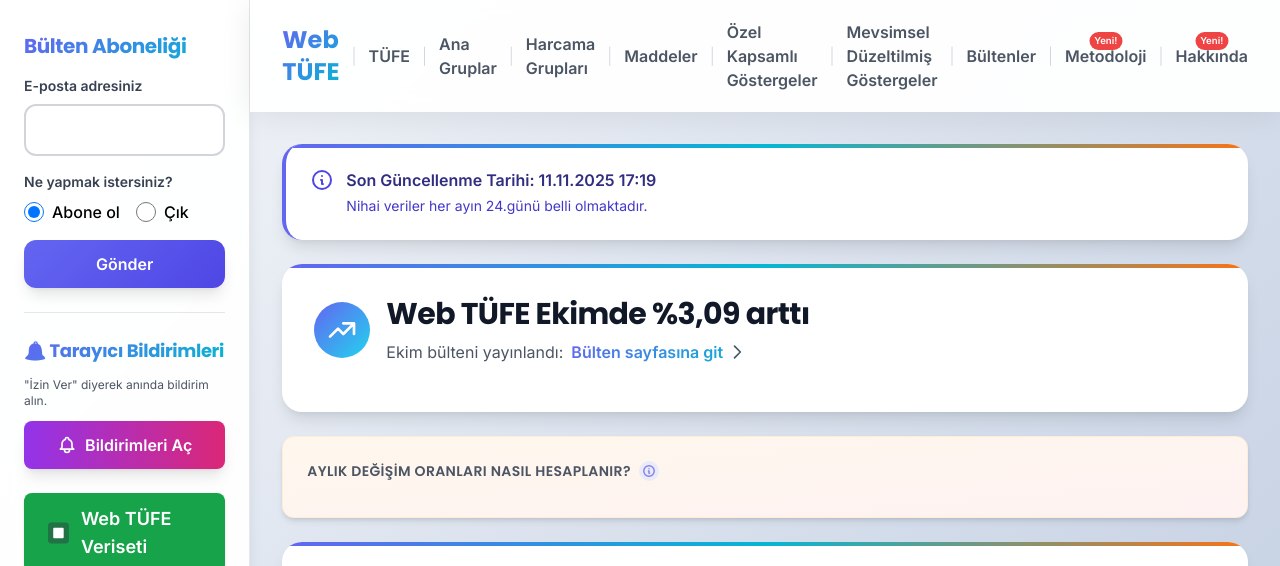
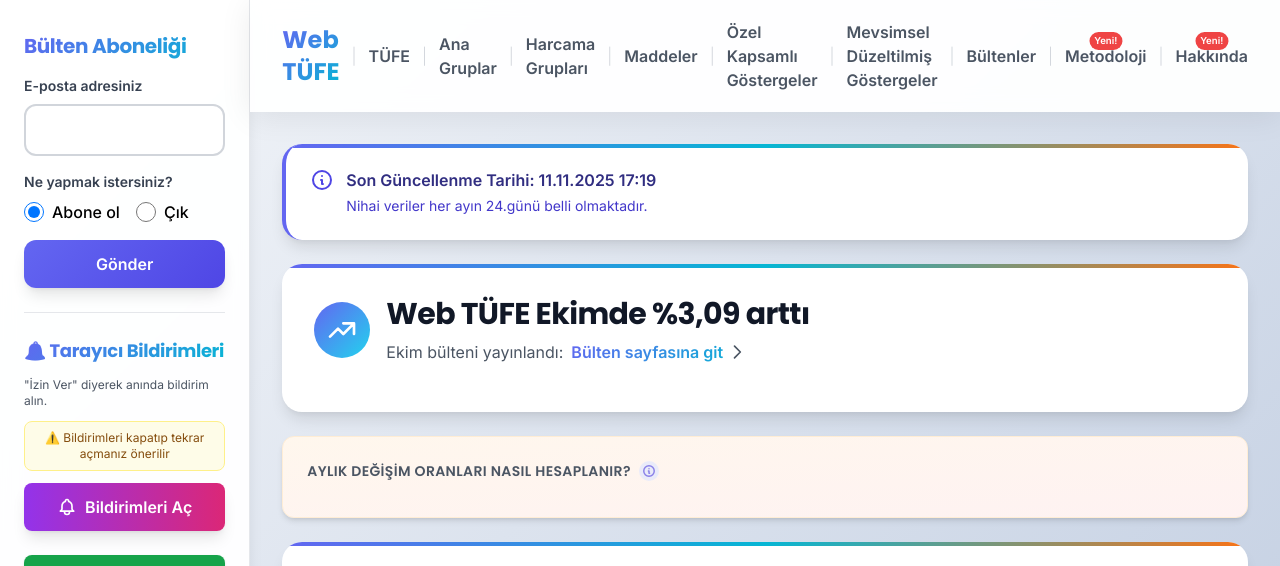
Before and after one commit to kaboya19/web-tufe-flask, a Flask app: page /ana-sayfa in a window 1280 px wide. Shown: the top 566 px of the page. Run offline with Flask 3, Linux system fonts and the light colour scheme; some libraries are stand-ins or nearby versions.

Commit message:
Update index.html

```diff
--- a/templates/index.html
+++ b/templates/index.html
@@ -184,6 +184,11 @@
                     <p class="text-xs text-gray-600 mb-3">
                         "İzin Ver" diyerek anında bildirim alın.
                     </p>
+                    <div class="mb-3 p-2 bg-yellow-50 border border-yellow-200 rounded-lg">
+                        <p class="text-xs text-yellow-800 text-center">
+                            ⚠️ Bildirimleri kapatıp tekrar açmanız önerilir
+                        </p>
+                    </div>
                     <button id="push-notification-btn"
                         class="w-full flex items-center justify-center px-6 py-3 bg-gradient-to-r from-purple-600 to-pink-600 hover:from-purple-700 hover:to-pink-700 text-white rounded-lg shadow-lg hover:shadow-xl transition-all duration-200 font-semibold">
                         <svg class="w-5 h-5 mr-2" fill="none" stroke="currentColor" viewBox="0 0 24 24">
```
